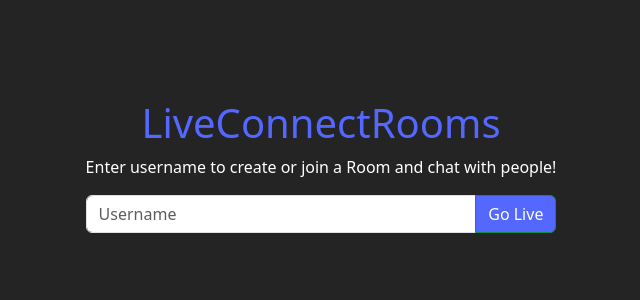
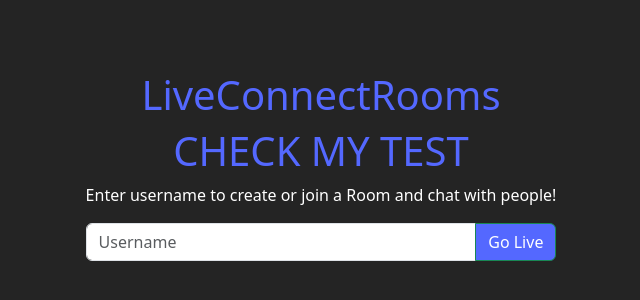
Before and after one commit to ilyasassakali/liveChattApp, a Vue app in the folder vue-project/: page / in a window 1280 px wide. Shown: the part 226-526 px from the top of the page, without its empty margins (319-959 px from the left). Built offline with nearby package versions, Linux system fonts and the light colour scheme; no server answers.

Commit message:
test env file
test

```diff
--- a/vue-project/src/views/Home.vue
+++ b/vue-project/src/views/Home.vue
@@ -2,6 +2,7 @@
     <div class="center-content">
       <div class="home-content">
               <h1 >LiveConnectRooms</h1>
+              <h1 > {{ testText }}</h1>
               <p>Enter username to create or join a Room and chat with people!</p>
         <div class="input-group mb-3">
                   <input v-model="username" type="text" @keyup.enter="goLive"  class="form-control" placeholder="Username" aria-label="Username" aria-describedby="basic-addon1">
@@ -26,6 +27,7 @@ export default {
       username: "",
       usernameExists: false, // New data property to track if the username already exists
       usernameTaken: false,
+      testText: import.meta.env.VITE_TEST_NAME,
       currentUser: "" // Ajoutez cette ligne pour stocker le nom de l'utilisateur
     };
   },
```
Also changed, not shown: 1 other file (tests, documents, lock files or other folders).
